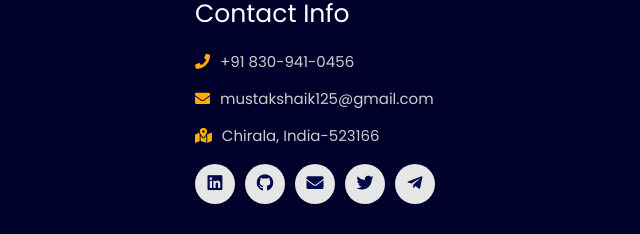
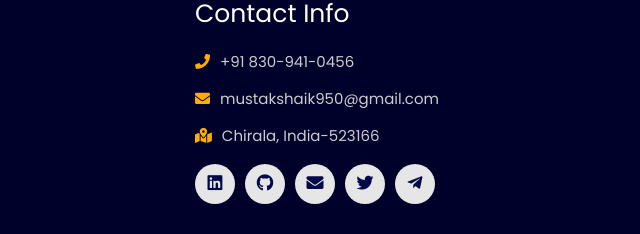
Before and after one commit to Shaik-Mustak05/portfolio-website, a plain HTML site: page 404.html in a window 1280 px wide. Shown: the part 715-949 px from the top of the page, 640-1280 px from the left. Drawn offline with nearby package versions, Linux system fonts and the light colour scheme.

Commit message:
Update 404.html

```diff
--- a/404.html
+++ b/404.html
@@ -78,7 +78,7 @@
       <div class="box">
           <h3>contact info</h3>
           <p> <i class="fas fa-phone"></i>+91 830-941-0456</p>
-          <p> <i class="fas fa-envelope"></i>mustakshaik125@gmail.com</p>
+          <p> <i class="fas fa-envelope"></i>mustakshaik950@gmail.com</p>
           <p> <i class="fas fa-map-marked-alt"></i>Chirala, India-523166</p>
           <div class="share">
 
```
